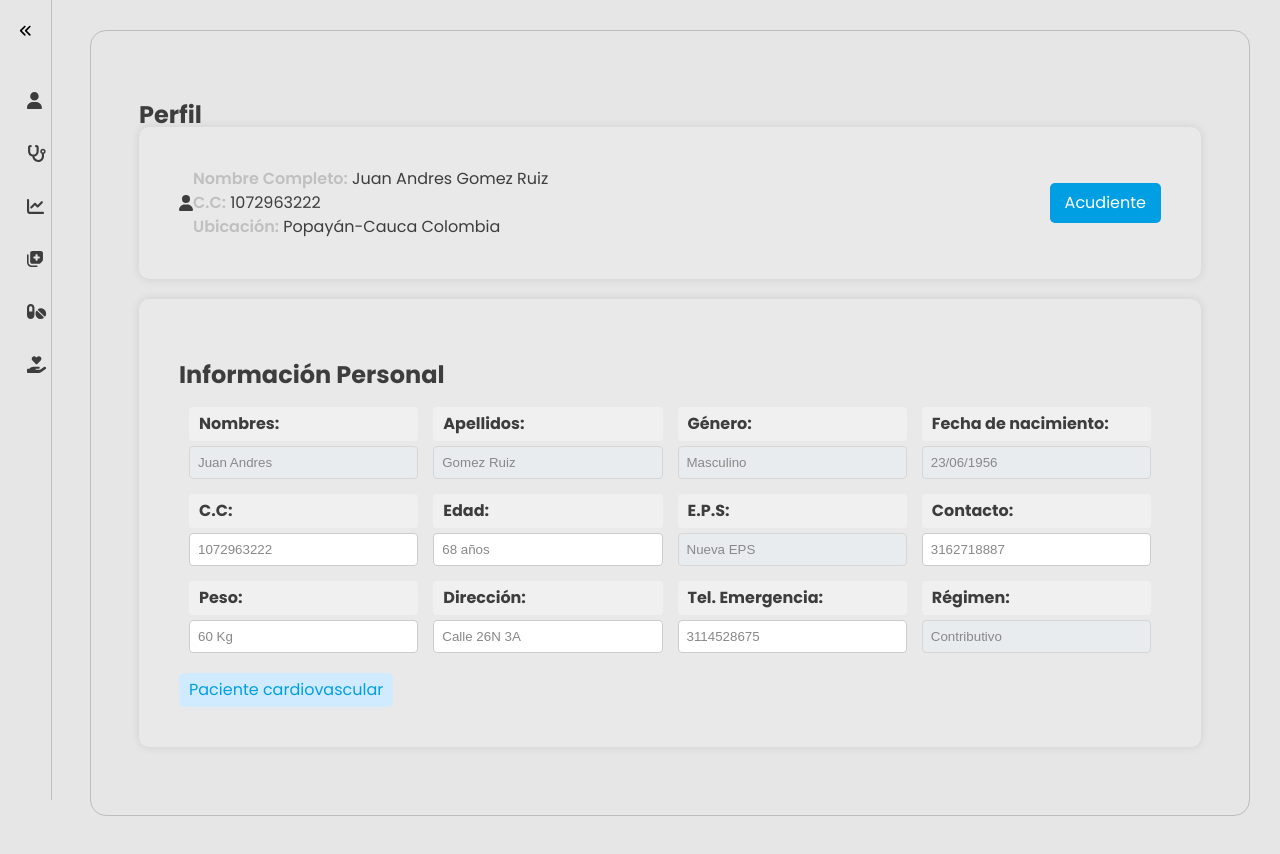
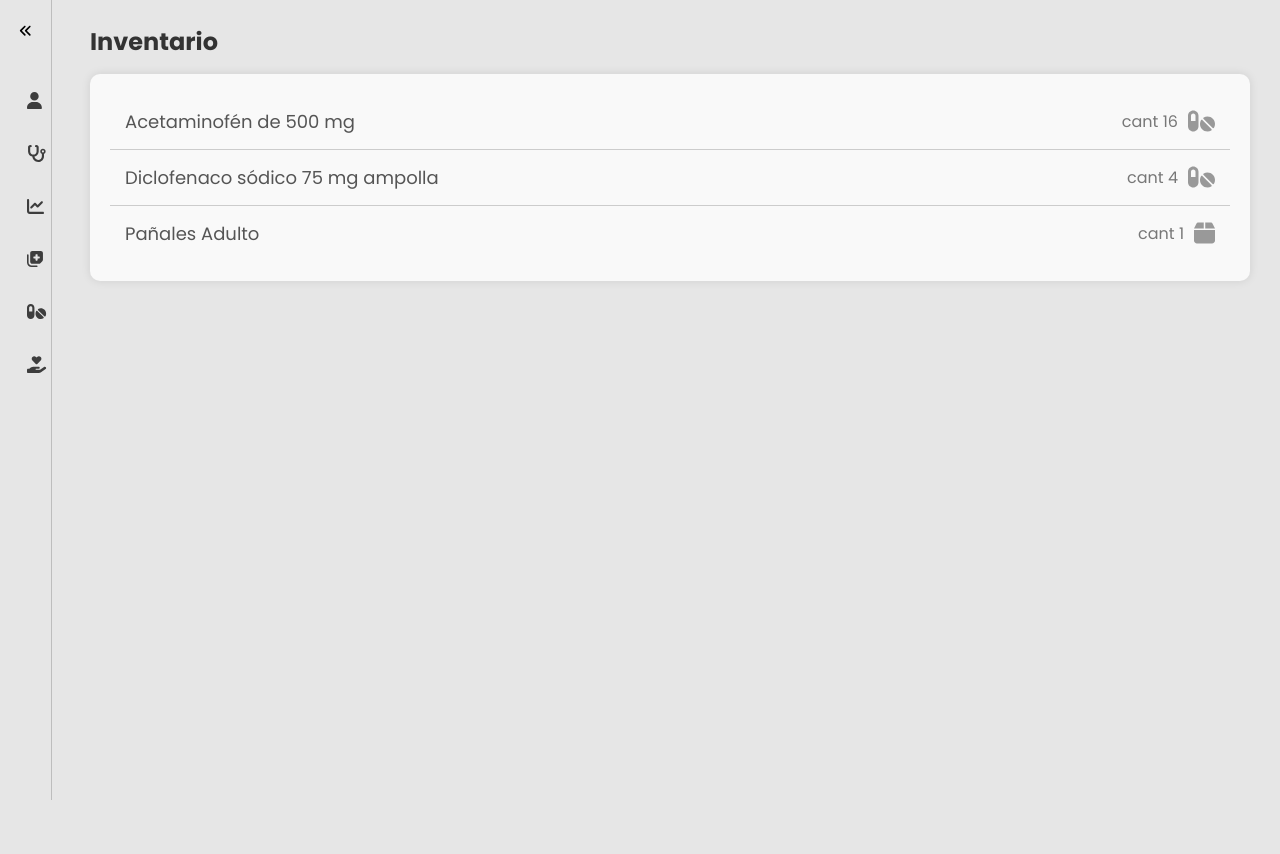
Before and after one commit to FelipeATX056/AppGeri-trico, a React (Vite) app: page /register in a window 1280 px wide. Shown: the top 854 px of the page. After the commit the page ends 800 px from the top, so only its background shows below. Built offline with nearby package versions, Linux system fonts and the light colour scheme.

Commit message:
InventoryPage

```diff
--- /dev/null
+++ b/src/css/Inventory.css
@@ -0,0 +1,106 @@
+/* Importación de la fuente Poppins */
+@import url('https://fonts.googleapis.com/css2?family=Poppins:wght@300;400;600&display=swap');
+
+/* Estilos generales */
+* {
+  margin: 0;
+  padding: 0;
+  box-sizing: border-box;
+  font-family: 'Poppins', sans-serif;
+}
+
+/* Contenedor principal */
+.main-container {
+  display: flex; /* Usar flexbox para alinear el Sidebar y el contenido */
+  flex-direction: row; /* Alinear los elementos en fila */
+  min-height: 100vh; /* Para que ocupe toda la altura de la pantalla */
+}
+
+/* Estilos del contenido */
+.content {
+  flex-grow: 1; /* El contenido principal ocupa el resto del espacio */
+  padding: 20px; /* Espacio alrededor del contenido */
+}
+
+/* Estilos del título */
+.content h2 {
+  font-size: 24px;
+  color: #333;
+  margin-bottom: 20px;
+  text-align: left;
+}
+
+/* Estilos del inventario */
+.inventory {
+  background-color: #f9f9f9;
+  border-radius: 10px;
+  padding: 20px;
+  box-shadow: 0 0 10px rgba(0, 0, 0, 0.1);
+}
+
+/* Estilos de la tarjeta del inventario */
+.inventory-card {
+  display: flex;
+  flex-direction: column;
+}
+
+/* Estilos de cada elemento del inventario */
+.inventory-item {
+  display: flex;
+  justify-content: space-between;
+  align-items: center;
+  padding: 15px; /* Aumenta el padding para más espacio */
+  border-bottom: 1px solid #ccc;
+  transition: transform 0.2s; /* Agrega transición para el hover */
+}
+
+.inventory-item:hover {
+  transform: translateY(-2px); /* Efecto de hover */
+  box-shadow: 0 2px 4px rgba(0, 0, 0, 0.1); /* Sombra en el hover */
+}
+
+.inventory-item:last-child {
+  border-bottom: none;
+}
+
+/* Estilos de los detalles del elemento */
+.inventory-details {
+  font-size: 18px;
+  color: #555;
+}
+
+/* Estilos de la información del elemento */
+.inventory-info {
+  display: flex;
+  align-items: center;
+}
+
+.quantity {
+  font-size: 16px;
+  color: #777;
+  margin-right: 10px;
+}
+
+.icon {
+  font-size: 24px;
+  color: #999;
+}
+
+/* Media query para diseño responsivo */
+@media (max-width: 768px) {
+  .main-container {
+    flex-direction: column; /* Apilar el contenido en pantallas pequeñas */
+  }
+
+  .content {
+    padding: 10px; /* Reduce el padding en pantallas pequeñas */
+  }
+
+  .inventory {
+    padding: 10px; /* Reduce el padding en pantallas pequeñas */
+  }
+
+  .inventory-item {
+    padding: 10px; /* Reduce el padding en pantallas pequeñas */
+  }
+}
--- a/src/geriatrico/components/SideBar/SideBar.jsx
+++ b/src/geriatrico/components/SideBar/SideBar.jsx
@@ -2,7 +2,7 @@ import React, { useState } from 'react';
 import "../../../css/SideBar.css";
 import { FontAwesomeIcon } from '@fortawesome/react-fontawesome';
 import { faAngleDoubleLeft, faUser, faChevronDown, faStethoscope, faChartLine, faNotesMedical, faPills, faHandHoldingHeart } from '@fortawesome/free-solid-svg-icons';
-import ProfileInformation from '../../page/profileInformation';
+import ProfileInformation from '../../page/profileInformationPage';
 
 
 
--- /dev/null
+++ b/src/geriatrico/page/InventoryPage.jsx
@@ -0,0 +1,43 @@
+import React from 'react';
+import '../../css/Inventory.css';
+import { FontAwesomeIcon } from '@fortawesome/react-fontawesome';
+import { faPills, faBox } from '@fortawesome/free-solid-svg-icons';
+import SideBar from '../components/SideBar/SideBar';
+
+
+  function InventoryPage() {
+    // Datos del inventario
+    const inventoryData = [
+      { name: 'Acetaminofén de 500 mg', quantity: 16, icon: faPills },
+      { name: 'Diclofenaco sódico 75 mg ampolla', quantity: 4, icon: faPills },
+      { name: 'Pañales Adulto', quantity: 1, icon: faBox },
+    ];
+
+    return (
+      <div className="main-container">
+        <SideBar /> {/* Renderiza el Sidebar aquí */}
+        <div className="content">
+          <h2>Inventario</h2>
+          <div className="inventory">
+            <div className="inventory-card">
+              {inventoryData.map((item, index) => (
+                <div key={index} className="inventory-item">
+                  <div className="inventory-details">
+                    <span>{item.name}</span>
+                  </div>
+                  <div className="inventory-info">
+                    <span className="quantity">cant {item.quantity}</span>
+                    <div className="icon">
+                      <FontAwesomeIcon icon={item.icon} />
+                    </div>
+                  </div>
+                </div>
+              ))}
+            </div>
+          </div>
+        </div>
+      </div>
+    );
+  }
+
+  export default InventoryPage;
--- a/src/main.jsx
+++ b/src/main.jsx
@@ -2,7 +2,8 @@ import { StrictMode } from 'react'
 import { createRoot } from 'react-dom/client'
 import { BrowserRouter } from 'react-router-dom'
 
-import ProfileInformation from './geriatrico/page/profileInformation'
+
+import InventoryPage from './geriatrico/page/InventoryPage'
 
 
 
@@ -13,7 +14,7 @@ import ProfileInformation from './geriatrico/page/profileInformation'
 createRoot(document.getElementById('root')).render(
   <StrictMode>
     <BrowserRouter>
-     <ProfileInformation/>
+     <InventoryPage/>
     </BrowserRouter>
   </StrictMode>
 )
```
Also changed, not shown: src/geriatrico/page/profileInformationPage.jsx (renamed from src/geriatrico/page/profileInformation.jsx).
